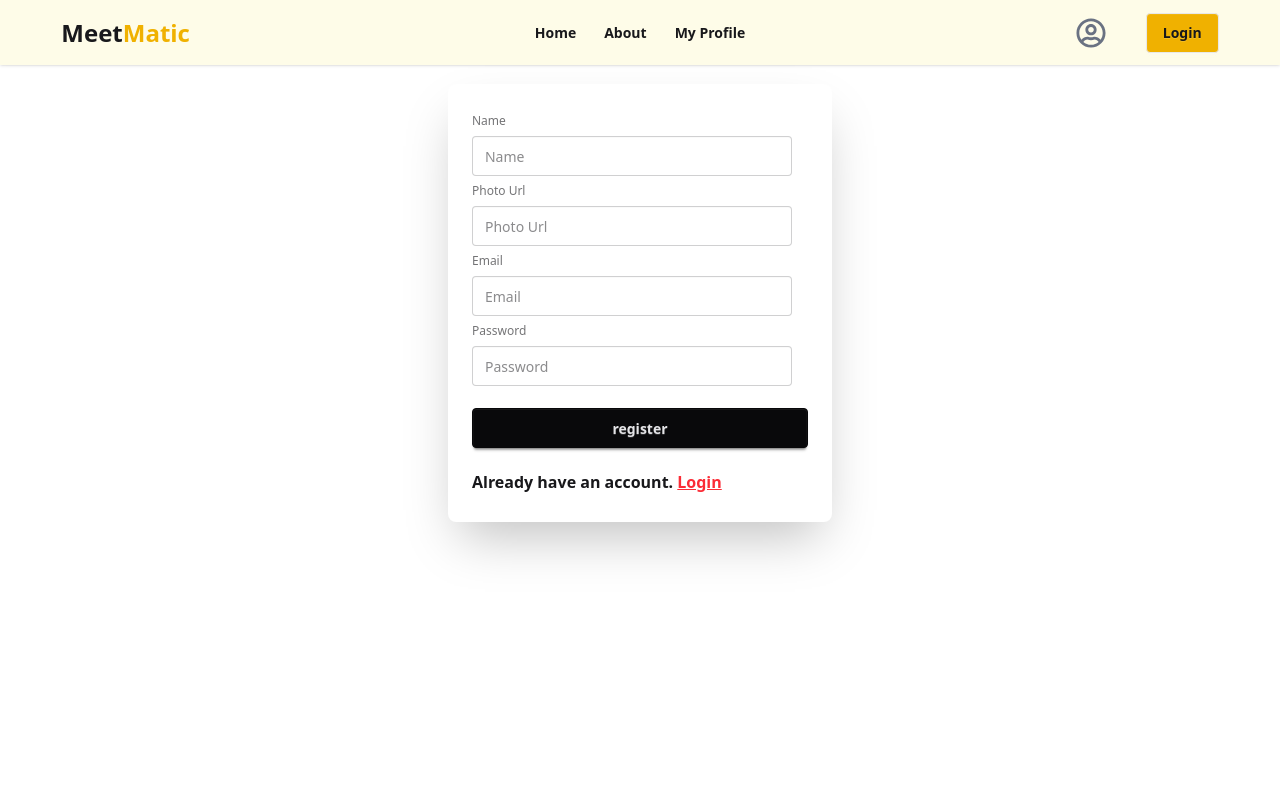
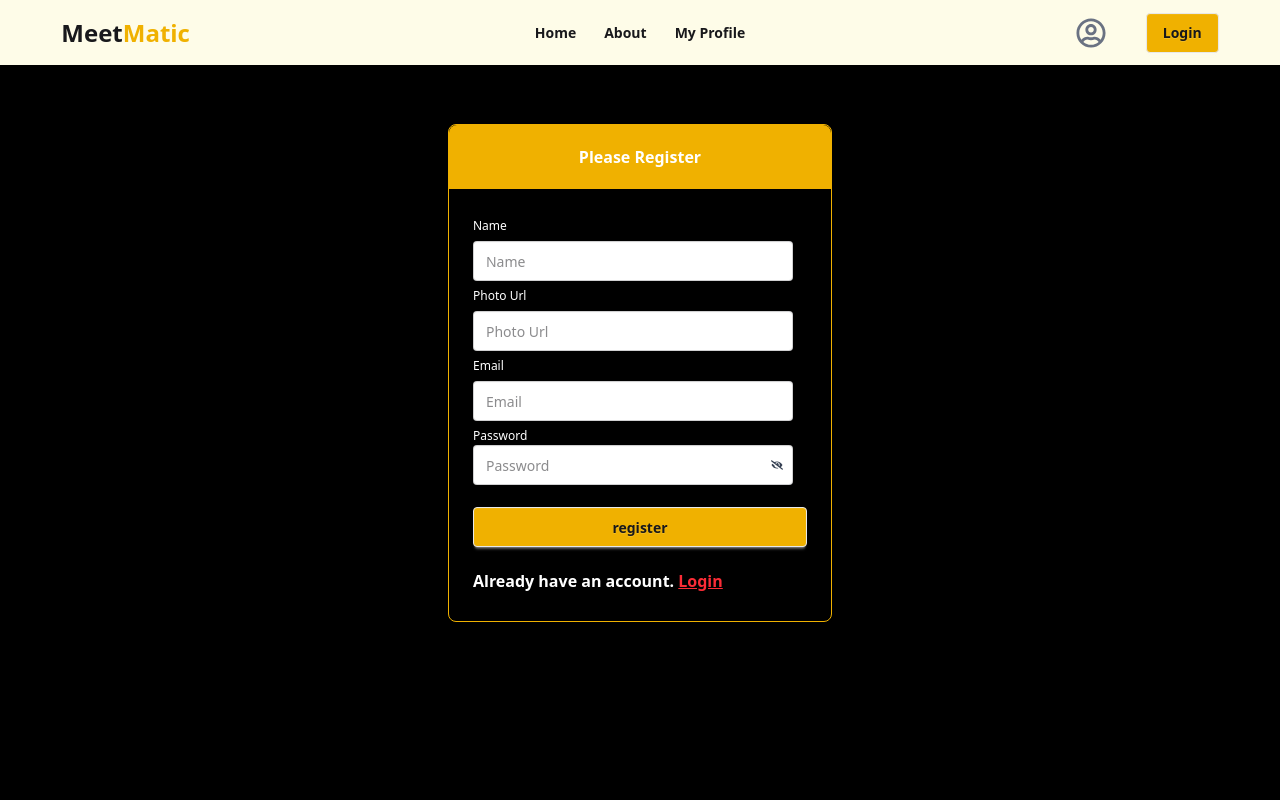
Before and after one commit to ahshasib/assignment-9, a React (Vite) app: page /auth/register in a window 1280 px wide. Shown: the top 800 px of the page. Built offline with nearby package versions, Linux system fonts and the light colour scheme; no server answers.

Commit message:
added eye icon in register page and also added this functionality

```diff
--- a/package.json
+++ b/package.json
@@ -11,6 +11,7 @@
   },
   "dependencies": {
     "@tailwindcss/vite": "^4.1.5",
+    "aos": "^2.3.4",
     "firebase": "^11.7.1",
     "react": "^19.1.0",
     "react-dom": "^19.1.0",
--- a/src/Component/Events.jsx
+++ b/src/Component/Events.jsx
@@ -27,12 +27,12 @@ const Events = () => {
 
             <div className="card-body items-center text-center">
 
-            <div class="rating rating-xs">
-              <input type="radio" name="rating-5" class="mask mask-star-2 bg-orange-400" aria-label="1 star" />
-              <input type="radio" name="rating-5" class="mask mask-star-2 bg-orange-400" aria-label="2 star" checked="checked" />
-              <input type="radio" name="rating-5" class="mask mask-star-2 bg-orange-400" aria-label="3 star" />
-              <input type="radio" name="rating-5" class="mask mask-star-2 bg-orange-400" aria-label="4 star" />
-              <input type="radio" name="rating-5" class="mask mask-star-2 bg-orange-400" aria-label="5 star" />
+            <div className="rating rating-xs">
+              <input type="radio" name={`rating-${cart.id}`} className="mask mask-star-2 bg-orange-400" />
+              <input type="radio" name={`rating-${cart.id}`} className="mask mask-star-2 bg-orange-400" />
+              <input type="radio" name={`rating-${cart.id}`} className="mask mask-star-2 bg-orange-400" />
+              <input type="radio" name={`rating-${cart.id}`} className="mask mask-star-2 bg-orange-400" />
+              <input type="radio" name={`rating-${cart.id}`} className="mask mask-star-2 bg-orange-400" />
             </div>
 
 
--- a/src/Pages/About.jsx
+++ b/src/Pages/About.jsx
@@ -1,9 +1,15 @@
-import React from 'react'
+import React, { useEffect } from 'react'
+import AOS from 'aos';
+import 'aos/dist/aos.css';
 
 const About = () => {
+  useEffect(() => {
+    AOS.init({ duration: 1000 });
+  }, []);
+
   return (
     <div className='min-h-screen flex items-center justify-center mt-5'>
-      <div className='flex flex-col md:flex-row items-center gap-10 w-[90%] md:w-[80%] bg-white rounded-2xl shadow-xl p-5 md:p-10'>
+      <div className='flex flex-col md:flex-row items-center gap-10 w-[90%] md:w-[80%] bg-transparent border border-yellow-500 rounded-2xl shadow-xl p-5 md:p-10'  data-aos="fade-up">
 
         {/* Image Section */}
         <div className='w-[50%] md:w-[50%]'>
@@ -16,15 +22,15 @@ const About = () => {
 
         {/* Text Section */}
         <div className='w-[50%] md:w-[50%] text-center md:text-left'>
-          <h2 className='font-bold text-2xl md:text-3xl text-gray-800 mb-4'>
+          <h2 className='font-bold text-2xl md:text-3xl text-white mb-4'>
             Why We Are the Best
           </h2>
-          <p className='text-gray-600 mb-3'>
+          <p className='text-white mb-3'>
             Welcome to <span className='font-bold text-sky-500'>MeetMatic</span> – Your Ultimate Local Event Discovery Platform!
           </p>
 
-          <p className='text-gray-600 mb-2 font-semibold'>What We Offer:</p>
-          <ul className='text-gray-600 list-disc pl-5 space-y-1 text-left'>
+          <p className='text-white mb-2 font-semibold'>What We Offer:</p>
+          <ul className='text-white list-disc pl-5 space-y-1 text-left'>
             <li>🔍 Discover Events by category: Tech, Art, Sports, Education, and more.</li>
             <li>📅 Stay Updated with details on dates, venues, and entry fees.</li>
             <li>👤 User Accounts: Save favorite events and get suggestions.</li>
@@ -32,7 +38,7 @@ const About = () => {
             <li>🔐 Secure access and personalized features with login.</li>
           </ul>
 
-          <p className='text-gray-600 mt-4'>
+          <p className='text-white mt-4'>
             Our platform is for both event organizers and attendees. We bridge communities with the events they love.
             <br /><br />
             Join us in celebrating local culture, knowledge, and creativity—one event at a time. Let’s make every moment memorable. Start exploring today!
--- a/src/Pages/Eventdetails.jsx
+++ b/src/Pages/Eventdetails.jsx
@@ -68,7 +68,7 @@ const Eventdetails = () => {
                       <p className='text-xl text-yellow-500 font-bold pt-2'>Amount: {event.entry_fee}</p>
                       </div>
 
-                      <button type='submit' className="btn bg-yellow-500 mt-4">Submit</button>
+                      <button type='submit' className="btn bg-yellow-500 mt-4">Reserve Seat</button>
                     </fieldset>
                   </form>
                 </div>
--- a/src/Pages/Home.jsx
+++ b/src/Pages/Home.jsx
@@ -1,10 +1,17 @@
-import React, { Suspense } from 'react'
+import React, { Suspense, useEffect } from 'react'
 import Slider_com from '../Component/Slider_com'
 import Events from '../Component/Events'
 import { Helmet } from 'react-helmet-async'
 import LastSection from '../Component/LastSection'
+import AOS from 'aos';
+import 'aos/dist/aos.css';
+import Loading from './Loading'
 
 const Home = () => {
+  useEffect(() => {
+    AOS.init({ duration: 1000 });
+  }, []);
+
   return (
     <div>
 
@@ -16,9 +23,9 @@ const Home = () => {
 
             </div>
 
-            <div >
+            <div data-aos="fade-up">
             <h1 className='text-white text-4xl py-10 w-11/12 mx-auto text-center font-bold'><span className='text-yellow-500 text-5xl'>Discover</span> the Full Lineup of <span>Events</span></h1>
-                <Suspense fallback={<><span class="loading loading-bars loading-sm"></span></>}>
+                <Suspense fallback={<><Loading></Loading></>}>
                     <Events></Events>
                 </Suspense>
 
--- a/src/Pages/Login.jsx
+++ b/src/Pages/Login.jsx
@@ -88,24 +88,27 @@ const handleforgetpass = () =>{
       <Helmet>
         <title>Login | Local Events</title>
       </Helmet>
-      <div className="card bg-base-100 w-full mx-auto mt-16 max-w-sm shrink-0 shadow-2xl">
+    <div className='h-screen pt-10'>
+    <div className="card bg-transparent border border-yellow-500  w-full mx-auto mt-16 max-w-sm shrink-0 shadow-2xl">
+      <h2 className='text-white font-bold text-center py-5 bg-yellow-500 rounded-t-lg'>Please Login</h2>
       <form onSubmit={handleLogin} className="card-body">
         <fieldset className="fieldset">
-          <label className="label">Email</label>
+          <label className="label text-white">Email</label>
           <input name='email' type="email" class="input" placeholder="Email" ref={emailref} required/>
-          <label className="label">Password</label>
+          <label className="label text-white">Password</label>
           <input name='password' type="password" class="input" placeholder="Password" required/>
-          <div onClick={handleforgetpass} className='pt-3 underline'><a class="link link-hover text-md font-bold ">Forgot password?</a></div>
+          <div onClick={handleforgetpass} className='pt-3 underline text-white '><a class="link link-hover text-md font-bold ">Forgot password?</a></div>
           {
             error && <p className='text-red-400'>{error}</p>
           }
 
-          <button type='submit' className="btn btn-neutral mt-4">Login</button>
+          <button type='submit' className="btn bg-yellow-500 font-bold mt-4">Login</button>
           <hr className='my-4 text-gray-500'/>
           <button onClick={handleGoogleLogin} className='btn'><FcGoogle size={24} /> Continue with Google</button>
-          <p className='font-bold pt-4 text-base'><Link to="/auth/register">Don't have any account? <span className='text-red-500 underline'>Register</span></Link></p>
+          <p className='font-bold pt-4 text-base text-white'><Link to="/auth/register">Don't have any account? <span className='text-red-500 underline'>Register</span></Link></p>
         </fieldset>
       </form>
+    </div>
     </div>
     </div>
   )
--- a/src/Pages/My_profile.jsx
+++ b/src/Pages/My_profile.jsx
@@ -2,6 +2,8 @@ import React, { use, useState } from 'react';
 import { Authcontext } from '../provider/Authprovider';
 import { updateProfile } from 'firebase/auth';
 import { auth } from '../provider/Authprovider';
+import Navbar from '../Component/Navbar';
+import Footer from '../Component/Footer';
 
 const My_profile = () => {
     const { user } = use(Authcontext);
@@ -28,13 +30,16 @@ const My_profile = () => {
     };
 
     return (
-        <div className="mt-36 max-w-md mx-auto p-5 border rounded-lg shadow-lg bg-yellow-100">
-            <h2 className="text-2xl font-bold mb-4">My Profile</h2>
+        <div className='h-screen'>
+        <div className='pt-40'>
+
+        <div className="max-w-md mx-auto p-5 border rounded-lg shadow-lg bg-transparent border-yellow-500">
+            <h2 className="text-2xl font-bold mb-4 text-white text-center bg-yellow-500 py-5">My Profile</h2>
             {user ? (
                 <div className='space-y-4'>
 
                     <div>
-                        <label className="block text-sm font-medium text-gray-700">Name:</label>
+                        <label className="block text-sm font-medium text-white">Name:</label>
                         <input
                             type="text"
                             value={name}
@@ -45,7 +50,7 @@ const My_profile = () => {
 
 
                     <div>
-                        <label className="block text-sm font-medium text-gray-700">Photo URL:</label>
+                        <label className="block text-sm font-medium text-white">Photo URL:</label>
                         <input
                             type="text"
                             value={photoURL}
@@ -67,14 +72,19 @@ const My_profile = () => {
 
 
                     <div className="mt-4">
-                        <p><strong>Name:</strong> {user.displayName}</p>
-                        <p><strong>Email:</strong> {user.email}</p>
+                        <p className='text-white'><strong>Name:</strong> {user.displayName}</p>
+                        <p className='text-white'><strong>Email:</strong> {user.email}</p>
                         {user.photoURL && <img src={user.photoURL} alt="User" className="w-24 h-24 rounded-full object-cover" />}
                     </div>
                 </div>
+
             ) : (
-                <p>Don't have any account please Login or Register.</p>
+                <p className='text-white font-bold'>Don't have any account please Login or Register.</p>
             )}
+        </div>
+
+        </div>
+
         </div>
     );
 };
--- a/src/Pages/Register.jsx
+++ b/src/Pages/Register.jsx
@@ -5,12 +5,15 @@ import { Authcontext } from '../provider/Authprovider'
 import { ToastContainer, toast } from 'react-toastify';
 import 'react-toastify/dist/ReactToastify.css';
 import { Helmet } from 'react-helmet-async';
+import { FaEye, FaEyeSlash } from "react-icons/fa";
 
 
 const Register = () => {
 
 const {createUser, Setuser, updateuser} = use(Authcontext);
 const [passError,setPassError] = useState("");
+const [showPassword, setShowPassword] = useState(false);
+
 const navigate = useNavigate();
 
   const handleRegester = (e)=>{
@@ -67,28 +70,39 @@ const navigate = useNavigate();
        <Helmet>
         <title>Register | Local Events</title>
       </Helmet>
-      <div class="card bg-base-100 w-full mx-auto mt-16 max-w-sm shrink-0 shadow-2xl">
+      <div className='h-screen pt-10 '>
+      <div class="card w-full mx-auto mt-16 max-w-sm shrink-0 shadow-2xl bg-transparent border border-yellow-500">
+        <h2 className='text-white font-bold text-center py-5 bg-yellow-500 rounded-t-lg'>Please Register</h2>
       <form onSubmit={handleRegester} class="card-body">
         <fieldset class="fieldset">
-        <label class="label">Name</label>
+        <label class="label text-white">Name</label>
         <input name='name' type="text" class="input" placeholder="Name" required/>
 
-        <label class="label">Photo Url</label>
+        <label class="label text-white">Photo Url</label>
         <input name='photo' type="text" class="input" placeholder="Photo Url" required/>
 
-          <label class="label">Email</label>
+          <label class="label text-white">Email</label>
           <input name='email' type="email" class="input" placeholder="Email" required/>
 
-          <label class="label">Password</label>
-          <input name='password' type="password" class="input" placeholder="Password" required/>
-          {passError && <p className='text-red-400'>{passError}</p>}
+          <div className=' relative'>
+          <label class="label text-white">Password</label>
+          <input name='password' type={showPassword ? "text" : "password"} class="input" placeholder="Password" required/>
+          <span
+            className="absolute right-6 top-8 cursor-pointer text-gray-700"
+            onClick={() => setShowPassword(!showPassword)}
+            >
+            {showPassword ? <FaEye />: <FaEyeSlash /> }
+          </span>
+          </div>
+         {passError && <p className='text-red-400'>{passError}</p>}
 
-          <button type='submit' class="btn btn-neutral mt-4">register</button>
-          <p className='font-bold text-base pt-4'><Link to="/auth/login">Already have an account. <span className='text-red-500 underline'>Login</span></Link></p>
+          <button type='submit' class="btn bg-yellow-500 mt-4">register</button>
+          <p className='font-bold text-base pt-4 text-white'><Link to="/auth/login">Already have an account. <span className='text-red-500 underline'>Login</span></Link></p>
         </fieldset>
       </form>
     </div>
     </div>
+      </div>
   )
 }
 
```
Also changed, not shown: src/Routes/Router.jsx (+6 -3 lines), 1 other file (tests, documents, lock files or other folders).
